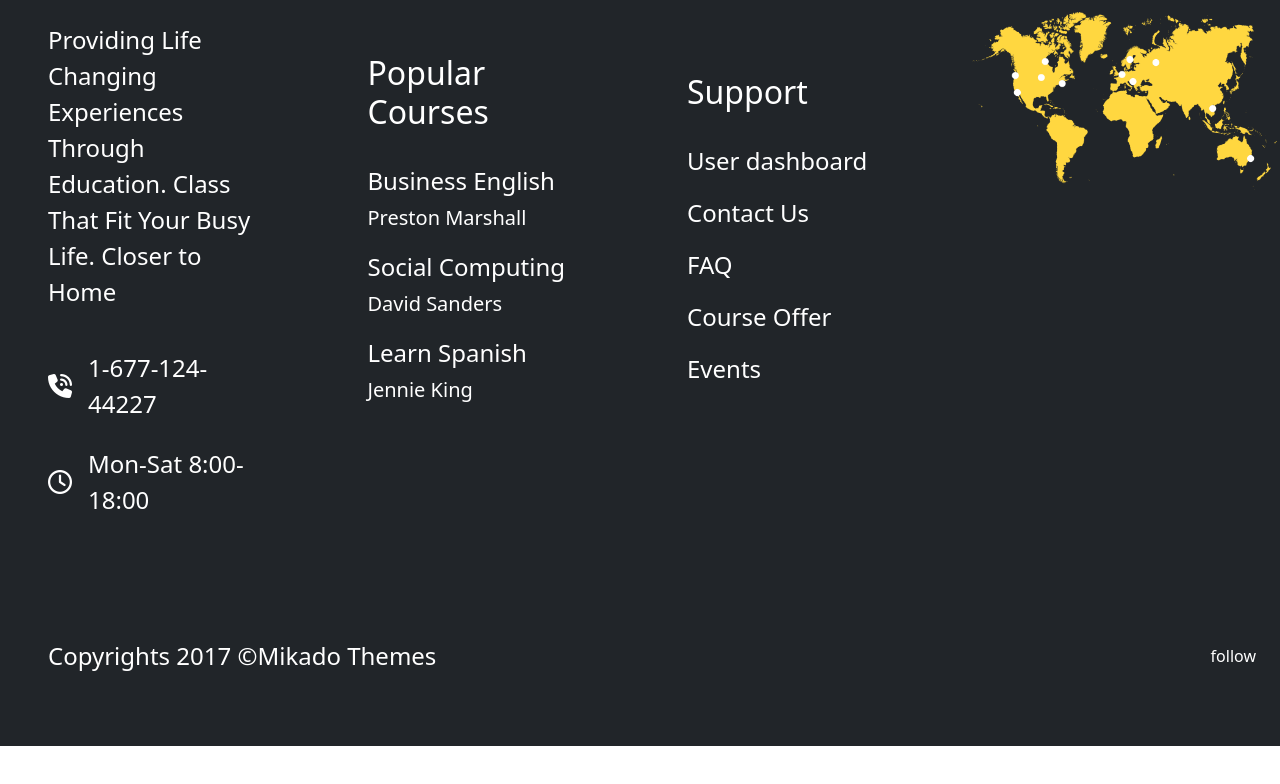
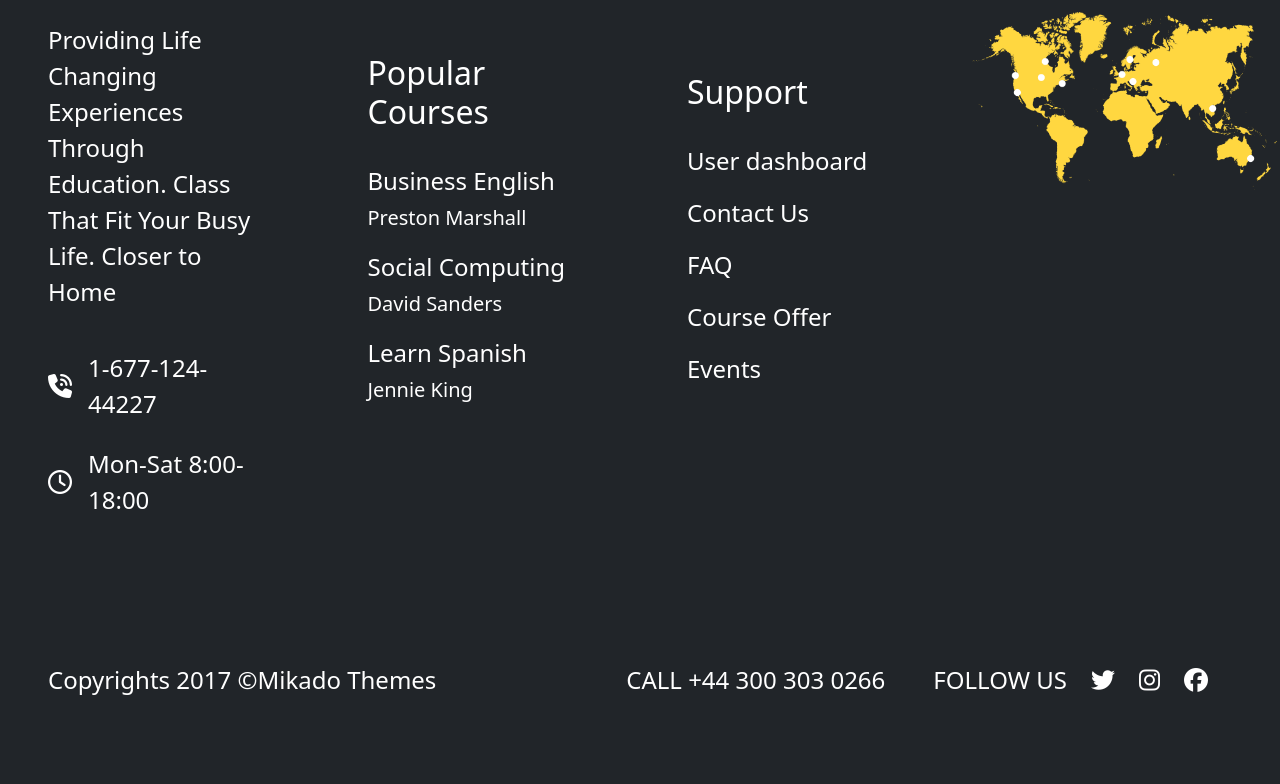
Before and after one commit to totarochristian/proj-html-vuejs, a Vue app: page / in a window 1280 px wide. Shown: the part 9714-10498 px from the top of the page. Before the commit the page ends 10460 px from the top, so only its background shows below. Built offline with nearby package versions, Linux system fonts and the light colour scheme.

Commit message:
Add style to the bottom footer and import brands in general scss file

```diff
--- a/src/assets/styles/general.scss
+++ b/src/assets/styles/general.scss
@@ -4,6 +4,7 @@ $fa-font-path: '../webfonts';
 @import '@fortawesome/fontawesome-free/scss/fontawesome.scss';
 @import '@fortawesome/fontawesome-free/scss/solid.scss';
 @import '@fortawesome/fontawesome-free/scss/regular.scss';
+@import '@fortawesome/fontawesome-free/scss/brands.scss';
 
 @import 'bootstrap/scss/bootstrap';
 
--- a/src/components/Footer/FooterComponent.vue
+++ b/src/components/Footer/FooterComponent.vue
@@ -39,8 +39,14 @@
       <div class="p-4">
         <span class="fs-4">{{ store.siteCreationData.footer.bottom.copyright }}</span>
       </div>
-      <div>
-        follow
+      <div class="p-4 d-flex justify-content-between align-items-center gap-4">
+        <span class="fs-4 text-uppercase">{{ store.siteCreationData.footer.bottom.call }}</span>
+        <div class="p-4 d-flex justify-content-between align-items-center gap-4">
+          <span class="fs-4">{{ store.siteCreationData.footer.bottom.follow }}</span>
+          <i class="fs-4 fa-brands fa-twitter"></i>
+          <i class="fs-4 fa-brands fa-instagram"></i>
+          <i class="fs-4 fa-brands fa-facebook"></i>
+        </div>
       </div>
     </div>
   </footer>
@@ -79,6 +85,12 @@
         color: $buttonColor1;
       }
     }
+    #bottomFooter>div>div:last-child{
+      i:hover{
+        cursor: pointer;
+        color: $buttonColor1;
+      }
+    }
     #upperFooter{
       #generalInfo{
         img{
```
